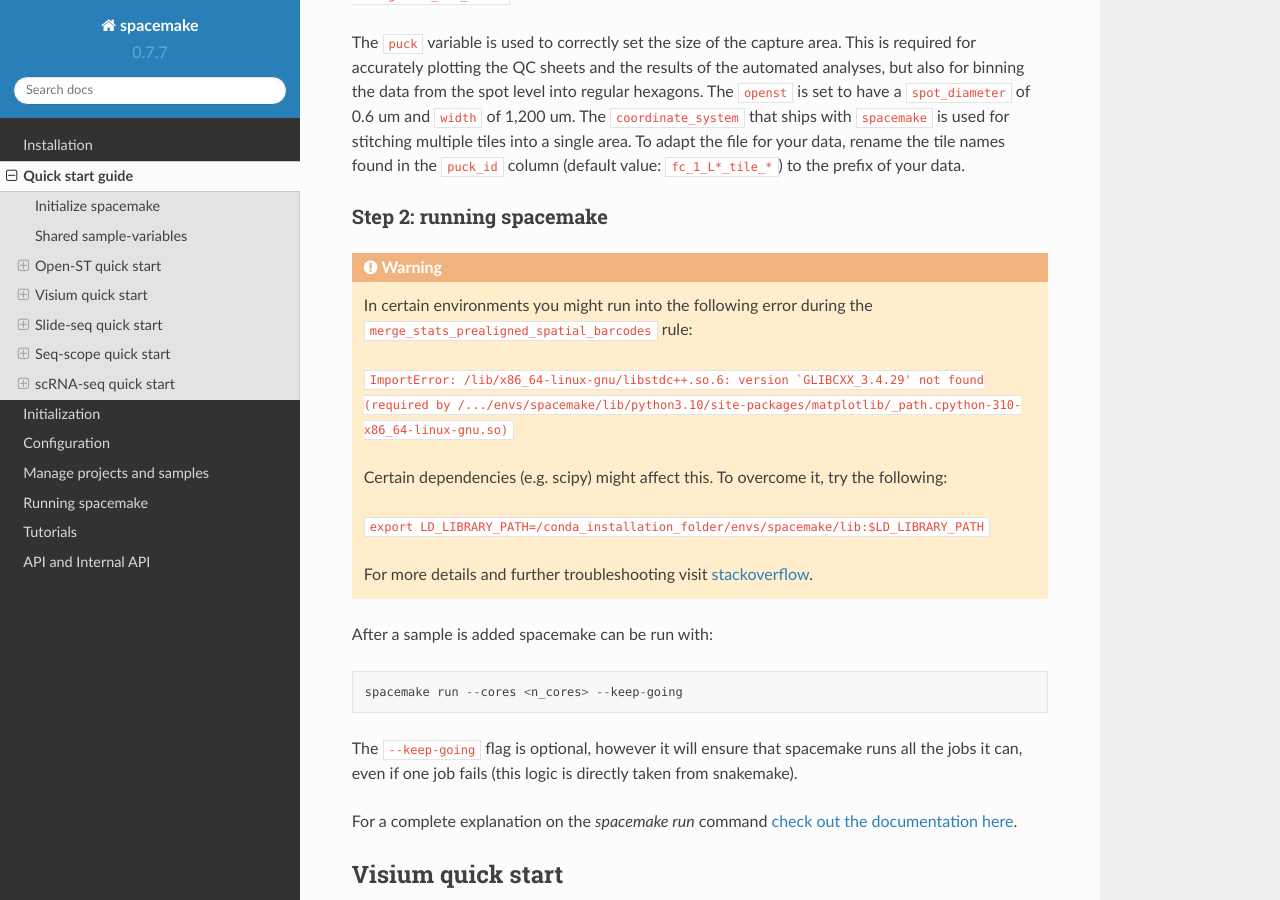
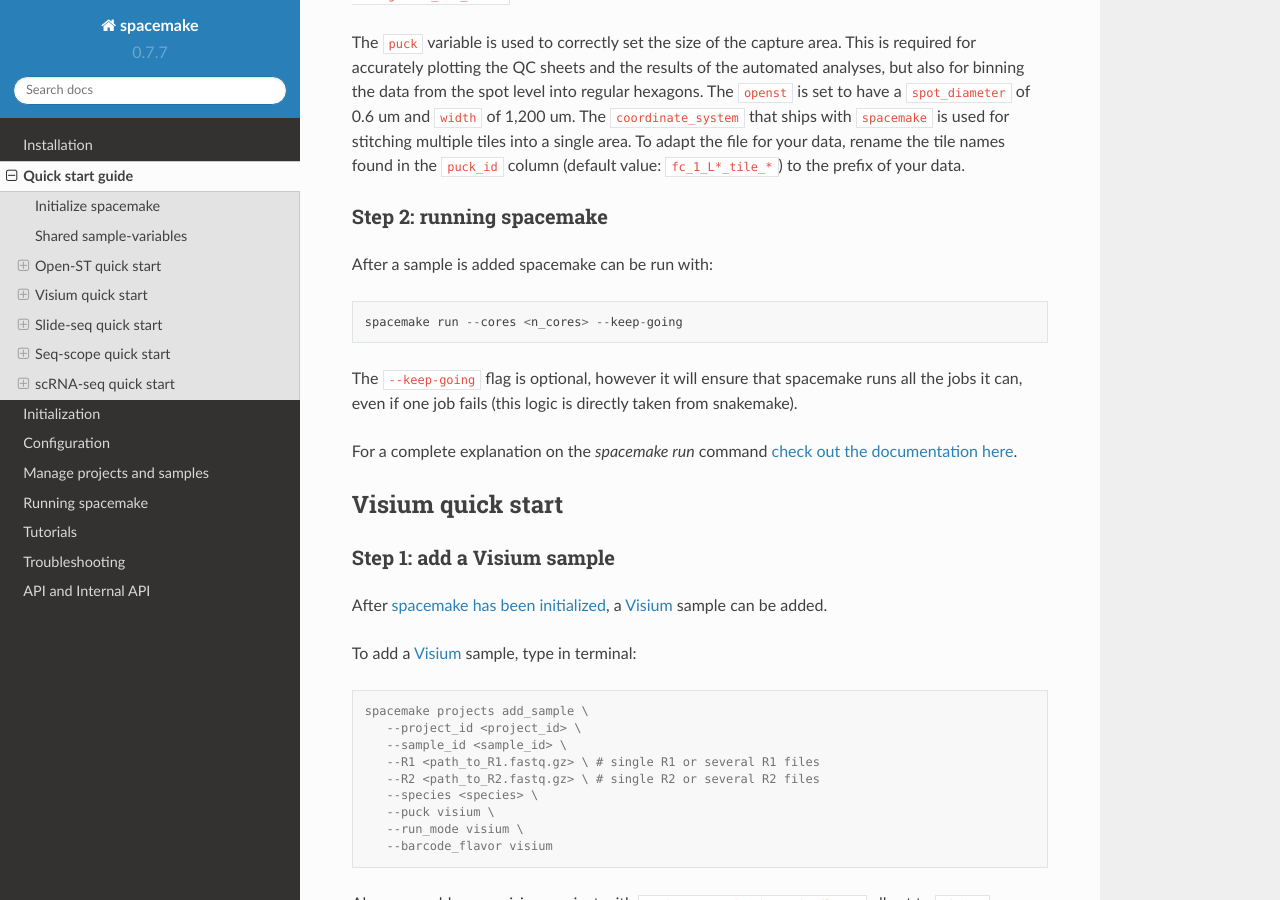
Before and after one commit to rajewsky-lab/spacemake, a Sphinx documentation site: the page built from docs/quick-start/index.rst, in a window 1280 px wide and 900 px high, scrolled down 3587 px. Built offline with Sphinx 7.4.7 and the Read the Docs theme 2.0.0, drawn with Linux system fonts in a browser that asks for light colours; pages that are not in the unit, such as notebooks, are missing from menus.

Commit message:
added troubleshooting section to docs

```diff
--- a/docs/index.rst
+++ b/docs/index.rst
@@ -21,4 +21,5 @@ analysis, and analysis of long reads as separate modules.
     projects/index
     run
     tutorials/index
+    troubleshooting
     api/index
--- a/docs/quick-start/index.rst
+++ b/docs/quick-start/index.rst
@@ -129,20 +129,6 @@ prefix of your data.
 
 Step 2: running spacemake
 ^^^^^^^^^^^^^^^^^^^^^^^^^
-.. warning::
-   In certain environments you might run into the following error during the
-   ``merge_stats_prealigned_spatial_barcodes`` rule:
-
-   ``ImportError: /lib/x86_64-linux-gnu/libstdc++.so.6: version `GLIBCXX_3.4.29' not found
-   (required by /.../envs/spacemake/lib/python3.10/site-packages/matplotlib/_path.cpython-310-
-   x86_64-linux-gnu.so)``
-
-   Certain dependencies (e.g. scipy) might affect this. To overcome it, try
-   the following:
-
-   ``export LD_LIBRARY_PATH=/conda_installation_folder/envs/spacemake/lib:$LD_LIBRARY_PATH``
-
-   For more details and further troubleshooting visit `stackoverflow <https://stackoverflow.com/questions/72540359/glibcxx-3-4-30-not-found-for-librosa-in-conda-virtual-environment-after-tryin>`_.
 
 .. include:: run_spacemake.rst
 
```
Also changed, not shown: docs/troubleshooting.rst (added, +49 -0 lines).
